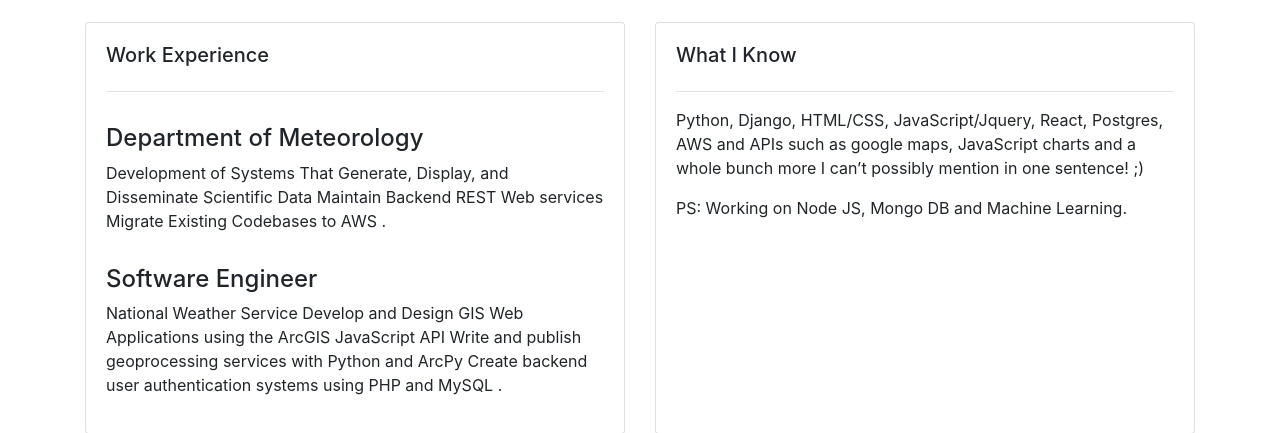
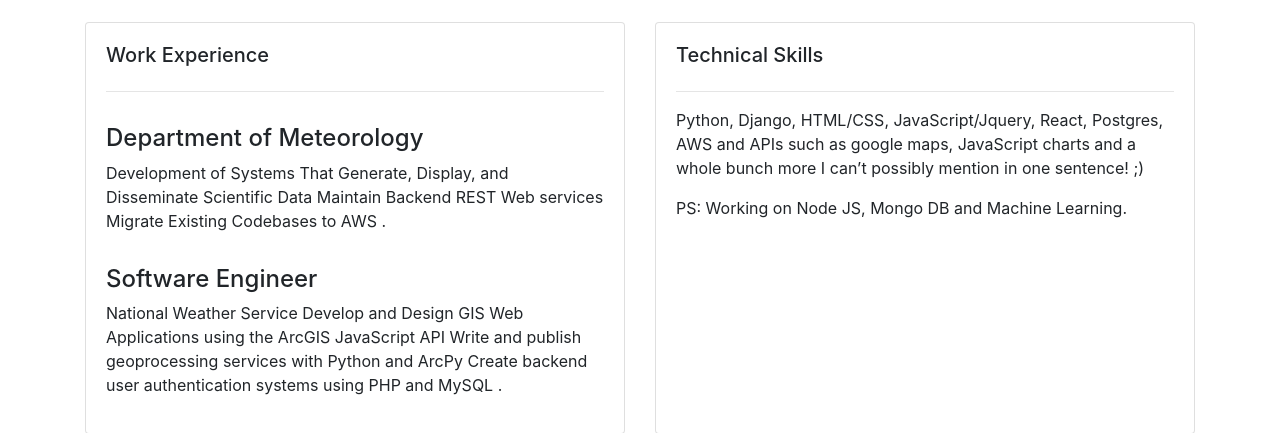
Before and after one commit to mhammed2020/python-backend-personal-website, a Django app: page / in a window 1280 px wide. Shown: the part 1594-2027 px from the top of the page. Run offline with Django 3.2, Linux system fonts and the light colour scheme; some libraries are stand-ins or nearby versions.

Commit message:
update home.html

```diff
--- a/account/templates/account/home.html
+++ b/account/templates/account/home.html
@@ -72,7 +72,8 @@
 
 			<div class="col-md-6">
 				<div class="card card-body h-100">
-					<h5>What I Know</h5>
+					<h5>Technical Skills
+                    </h5>
 					<hr>
 					<p>Python, Django, HTML/CSS, JavaScript/Jquery, React, Postgres, AWS and APIs such as google maps, JavaScript charts and a whole bunch more I can’t possibly mention in one sentence! ;)</p>
 					<p>PS: Working on Node JS, Mongo DB and Machine Learning.</p>
```
